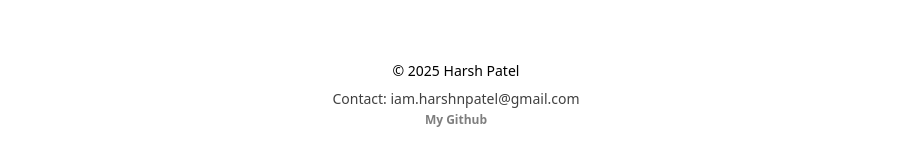
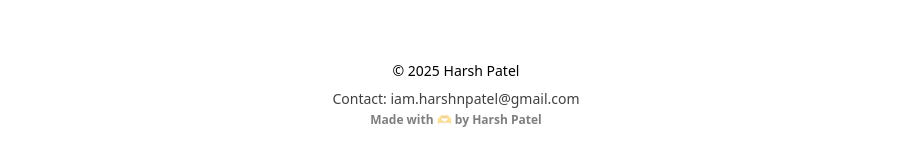
Before and after one commit to HarshPatel5940/harshnpatel.in, an Astro site: page / in a window 1280 px wide. Shown: the part 1499-1648 px from the top of the page, without its empty margins (336-1233 px from the left). Built offline with nearby package versions, Linux system fonts and the light colour scheme; Astro itself is replaced by a stand-in of ours.

Commit message:
chore: updated resume * and update footer

```diff
--- a/src/components/Footer.astro
+++ b/src/components/Footer.astro
@@ -11,7 +11,7 @@ const today = new Date();
     </div>
     <br/>
     <div class="inline opacity-50 text-xs">
-        <a href="https://github.com/HarshPatel5940/" target="_blank" class="font-bold">My Github</a>
+        <a href="https://github.com/HarshPatel5940/harshnpatel.in" target="_blank" class="font-bold">Made with 🫶 by Harsh Patel</a>
     </div>
 </footer>
 <style>
```
Also changed, not shown: 1 other file.
